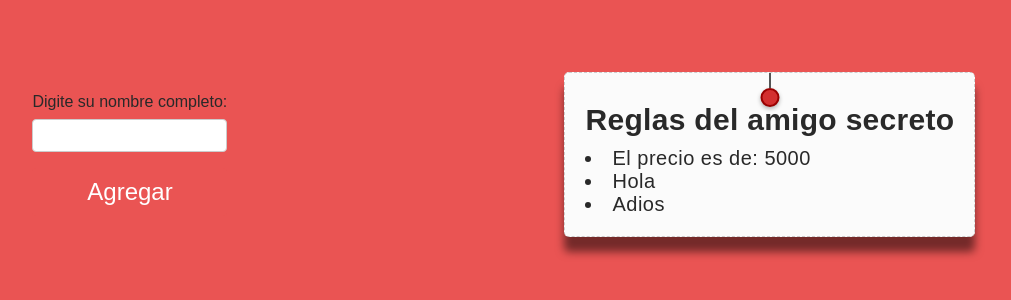
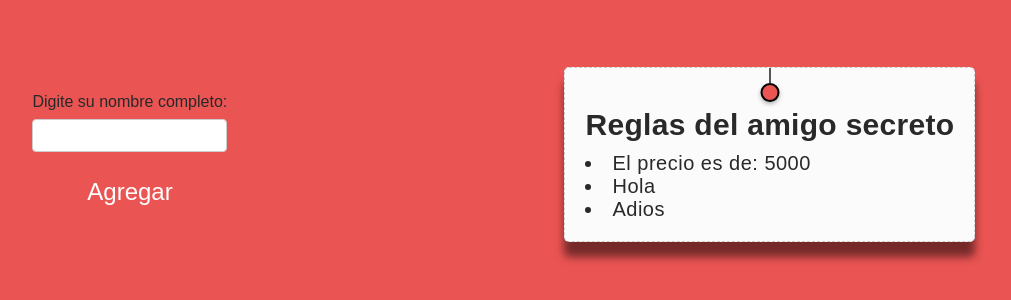
Before and after one commit to AGuardiola20/secret-santa, a React (Vite) app: page /user in a window 1280 px wide. Shown: the part 246-546 px from the top of the page, without its empty margins (136-1147 px from the left). Built offline with nearby package versions, Linux system fonts and the light colour scheme; a web font is replaced by a local one.

Commit message:
add: color

```diff
--- a/src/components/Notes.tsx
+++ b/src/components/Notes.tsx
@@ -17,21 +17,21 @@ const Container = styled.div`
     transform: translateX(-50%);
     width: 15px;
     height: 15px;
-    background-color: #d32f2f; /* Color del alfiler */
-    border: 2px solid #990000; /* Borde oscuro para realismo */
-    border-radius: 50%; /* Forma circular */
-    box-shadow: 0 2px 4px rgba(0, 0, 0, 0.3); /* Sombra para dar relieve */
+    background-color: ${({theme})=>theme.colors.primary};
+    border: 2px solid;
+    border-radius: 50%;
+    box-shadow: 0 2px 4px rgba(0, 0, 0, 0.3);
     }
 
     &::after {
      content: '';
      position: absolute;
-     top: 0px; /* Línea que simula el pincho del alfiler */
+     top: 0px;
      left: 50%;
      transform: translateX(-50%);
      width: 2px;
      height: 15px;
-     background-color: #555; /* Color del pincho */
+     background-color: #555;
     }
 
     @media (max-width: 768px) {
@@ -39,7 +39,7 @@ const Container = styled.div`
     }
 `
 const Title = styled.h1`
-  margin-top: 10px;
+  margin-top: 20px;
   margin-bottom: 10px;
   letter-spacing: 0.3px;
   font-size: 30px;
```
